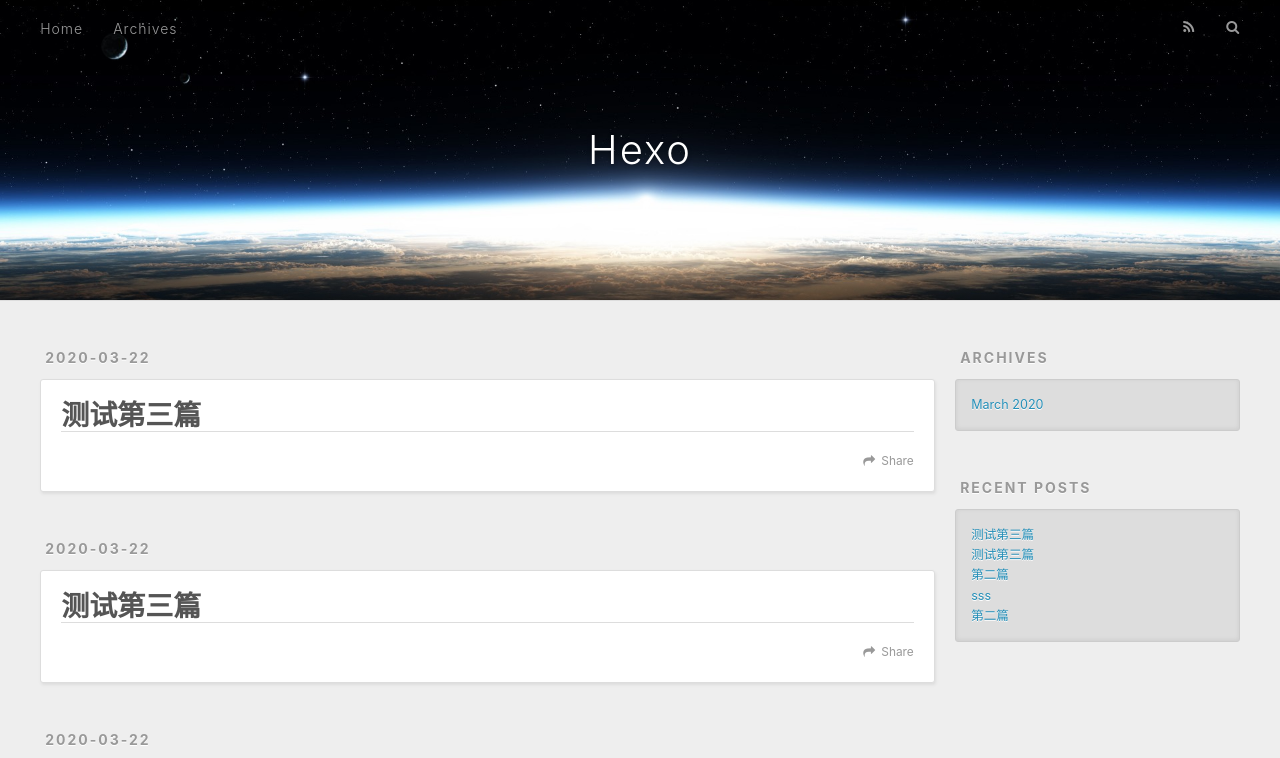
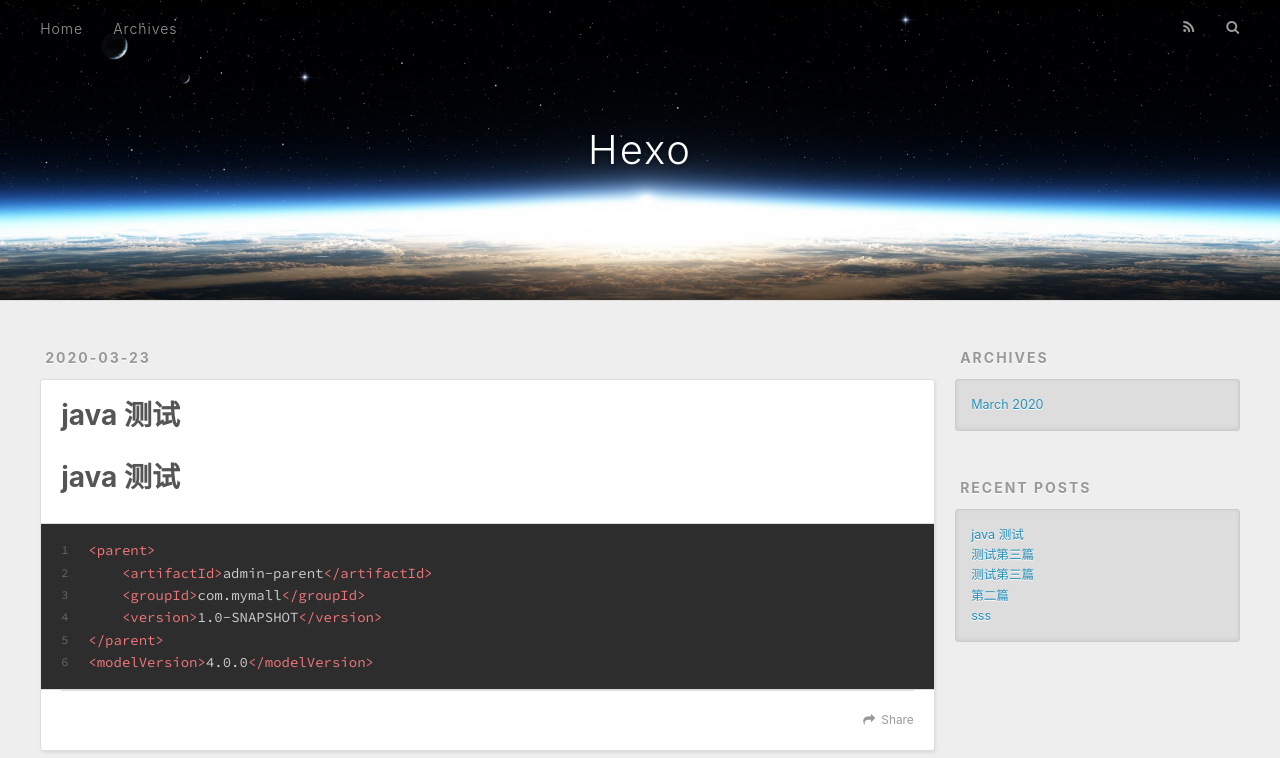
Before and after one commit to fuxintong/fuxintong.github.io, a plain HTML site: page index.html in a window 1280 px wide. Shown: the top 758 px of the page. Drawn offline with nearby package versions, Linux system fonts and the light colour scheme.

Commit message:
Site updated: 2020-03-23 17:09:19

```diff
--- a/index.html
+++ b/index.html
@@ -64,6 +64,44 @@
       <div class="outer">
         <section id="main">
 
+    <article id="post-java 测试" class="article article-type-post" itemscope itemprop="blogPost">
+  <div class="article-meta">
+    <a href="/2020/03/23/java%20%E6%B5%8B%E8%AF%95/" class="article-date">
+  <time datetime="2020-03-23T09:08:27.169Z" itemprop="datePublished">2020-03-23</time>
+</a>
+
+  </div>
+  <div class="article-inner">
+
+
+      <header class="article-header">
+
+
+    <h1 itemprop="name">
+      <a class="article-title" href="/2020/03/23/java%20%E6%B5%8B%E8%AF%95/">java 测试</a>
+    </h1>
+
+
+      </header>
+
+    <div class="article-entry" itemprop="articleBody">
+
+        <h1 id="java-测试"><a href="#java-测试" class="headerlink" title="java 测试"></a>java 测试</h1><figure class="highlight xml"><table><tr><td class="gutter"><pre><span class="line">1</span><br><span class="line">2</span><br><span class="line">3</span><br><span class="line">4</span><br><span class="line">5</span><br><span class="line">6</span><br></pre></td><td class="code"><pre><span class="line"><span class="tag">&lt;<span class="name">parent</span>&gt;</span></span><br><span class="line">    <span class="tag">&lt;<span class="name">artifactId</span>&gt;</span>admin-parent<span class="tag">&lt;/<span class="name">artifactId</span>&gt;</span></span><br><span class="line">    <span class="tag">&lt;<span class="name">groupId</span>&gt;</span>com.mymall<span class="tag">&lt;/<span class="name">groupId</span>&gt;</span></span><br><span class="line">    <span class="tag">&lt;<span class="name">version</span>&gt;</span>1.0-SNAPSHOT<span class="tag">&lt;/<span class="name">version</span>&gt;</span></span><br><span class="line"><span class="tag">&lt;/<span class="name">parent</span>&gt;</span></span><br><span class="line"><span class="tag">&lt;<span class="name">modelVersion</span>&gt;</span>4.0.0<span class="tag">&lt;/<span class="name">modelVersion</span>&gt;</span></span><br></pre></td></tr></table></figure>
+
+
+
+    </div>
+    <footer class="article-footer">
+      <a data-url="http://yoursite.com/2020/03/23/java%20%E6%B5%8B%E8%AF%95/" data-id="ck8490rp300004ouu6iwk38rf" class="article-share-link">Share</a>
+
+
+    </footer>
+  </div>
+
+</article>
+
+
+
     <article id="post-测试第三篇-1" class="article article-type-post" itemscope itemprop="blogPost">
   <div class="article-meta">
     <a href="/2020/03/22/%E6%B5%8B%E8%AF%95%E7%AC%AC%E4%B8%89%E7%AF%87-1/" class="article-date">
@@ -90,7 +128,7 @@
 
     </div>
     <footer class="article-footer">
-      <a data-url="http://yoursite.com/2020/03/22/%E6%B5%8B%E8%AF%95%E7%AC%AC%E4%B8%89%E7%AF%87-1/" data-id="ck8339nfo0001hsuu7pq31ih0" class="article-share-link">Share</a>
+      <a data-url="http://yoursite.com/2020/03/22/%E6%B5%8B%E8%AF%95%E7%AC%AC%E4%B8%89%E7%AF%87-1/" data-id="ck8490rpa00034ouu297r4mio" class="article-share-link">Share</a>
 
 
     </footer>
@@ -126,7 +164,7 @@
 
     </div>
     <footer class="article-footer">
-      <a data-url="http://yoursite.com/2020/03/22/%E6%B5%8B%E8%AF%95%E7%AC%AC%E4%B8%89%E7%AF%87/" data-id="ck8339nfs0003hsuue44bc0lj" class="article-share-link">Share</a>
+      <a data-url="http://yoursite.com/2020/03/22/%E6%B5%8B%E8%AF%95%E7%AC%AC%E4%B8%89%E7%AF%87/" data-id="ck8490rpb00044ouu8ihs9bg7" class="article-share-link">Share</a>
 
 
     </footer>
@@ -162,7 +200,7 @@
 
     </div>
     <footer class="article-footer">
-      <a data-url="http://yoursite.com/2020/03/22/%E7%AC%AC%E4%BA%8C%E7%AF%87-1/" data-id="ck8339nfv0006hsuu5cyj7f4j" class="article-share-link">Share</a>
+      <a data-url="http://yoursite.com/2020/03/22/%E7%AC%AC%E4%BA%8C%E7%AF%87-1/" data-id="ck8490rpq00074ouuhfn96ied" class="article-share-link">Share</a>
 
 
     </footer>
@@ -198,7 +236,7 @@
 
     </div>
     <footer class="article-footer">
-      <a data-url="http://yoursite.com/2020/03/22/sss/" data-id="ck8339nfr0002hsuugl0j1d7b" class="article-share-link">Share</a>
+      <a data-url="http://yoursite.com/2020/03/22/sss/" data-id="ck8490rp800014ouu1umx0ygg" class="article-share-link">Share</a>
 
 
     </footer>
@@ -234,7 +272,7 @@
 
     </div>
     <footer class="article-footer">
-      <a data-url="http://yoursite.com/2020/03/22/%E7%AC%AC%E4%BA%8C%E7%AF%87/" data-id="ck8339nfu0005hsuuemws7pwd" class="article-share-link">Share</a>
+      <a data-url="http://yoursite.com/2020/03/22/%E7%AC%AC%E4%BA%8C%E7%AF%87/" data-id="ck8490rpo00064ouu17pl823l" class="article-share-link">Share</a>
 
 
     </footer>
@@ -270,7 +308,7 @@
 
     </div>
     <footer class="article-footer">
-      <a data-url="http://yoursite.com/2020/03/22/%E7%AC%AC%E4%B8%80%E7%AF%87%E5%8D%9A%E5%AE%A2/" data-id="ck8339nft0004hsuu0sbx5atc" class="article-share-link">Share</a>
+      <a data-url="http://yoursite.com/2020/03/22/%E7%AC%AC%E4%B8%80%E7%AF%87%E5%8D%9A%E5%AE%A2/" data-id="ck8490rpn00054ouu7xyq633x" class="article-share-link">Share</a>
 
 
     </footer>
@@ -319,7 +357,7 @@
 
     </div>
     <footer class="article-footer">
-      <a data-url="http://yoursite.com/2020/03/22/hello-world/" data-id="ck8339nfj0000hsuuel878dkr" class="article-share-link">Share</a>
+      <a data-url="http://yoursite.com/2020/03/22/hello-world/" data-id="ck8490rp900024ouu3vwt12sb" class="article-share-link">Share</a>
 
 
     </footer>
@@ -360,6 +398,10 @@
       <ul>
 
           <li>
+            <a href="/2020/03/23/java%20%E6%B5%8B%E8%AF%95/">java 测试</a>
+          </li>
+
+          <li>
             <a href="/2020/03/22/%E6%B5%8B%E8%AF%95%E7%AC%AC%E4%B8%89%E7%AF%87-1/">测试第三篇</a>
           </li>
 
@@ -373,10 +415,6 @@
 
           <li>
             <a href="/2020/03/22/sss/">sss</a>
-          </li>
-
-          <li>
-            <a href="/2020/03/22/%E7%AC%AC%E4%BA%8C%E7%AF%87/">第二篇</a>
           </li>
 
       </ul>
```
Also changed, not shown: 2020/03/22/hello-world/index.html (+5 -5 lines), 2020/03/22/测试第三篇-1/index.html (+14 -5 lines), 2020/03/22/测试第三篇/index.html (+5 -5 lines), 2020/03/22/第一篇博客/index.html (+5 -5 lines), 2020/03/22/第二篇-1/index.html (+5 -5 lines), 2020/03/22/第二篇/index.html (+5 -5 lines), 2020/03/23/java 测试/index.html (renamed from 2020/03/22/sss/index.html, +21 -26 lines), archives/2020/03/index.html (+23 -4 lines), archives/2020/index.html (+23 -4 lines), archives/index.html (+23 -4 lines).
